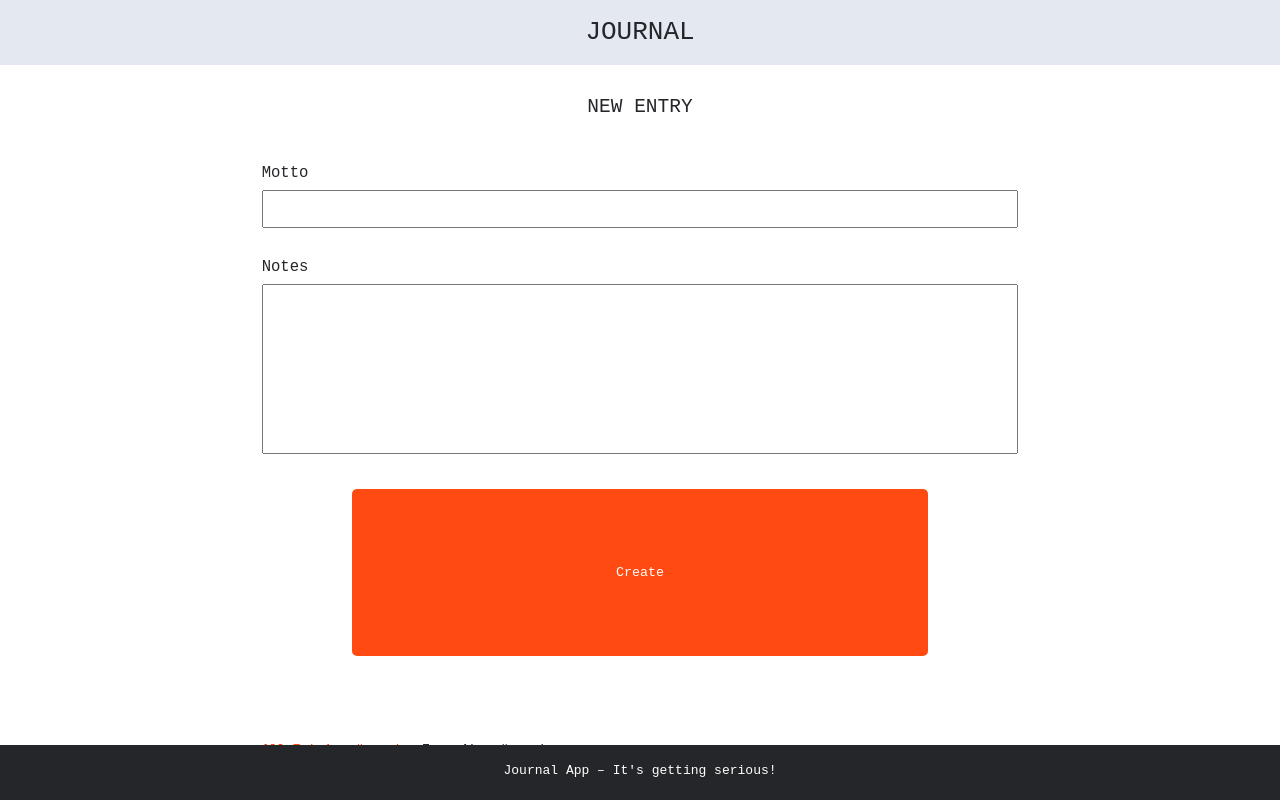
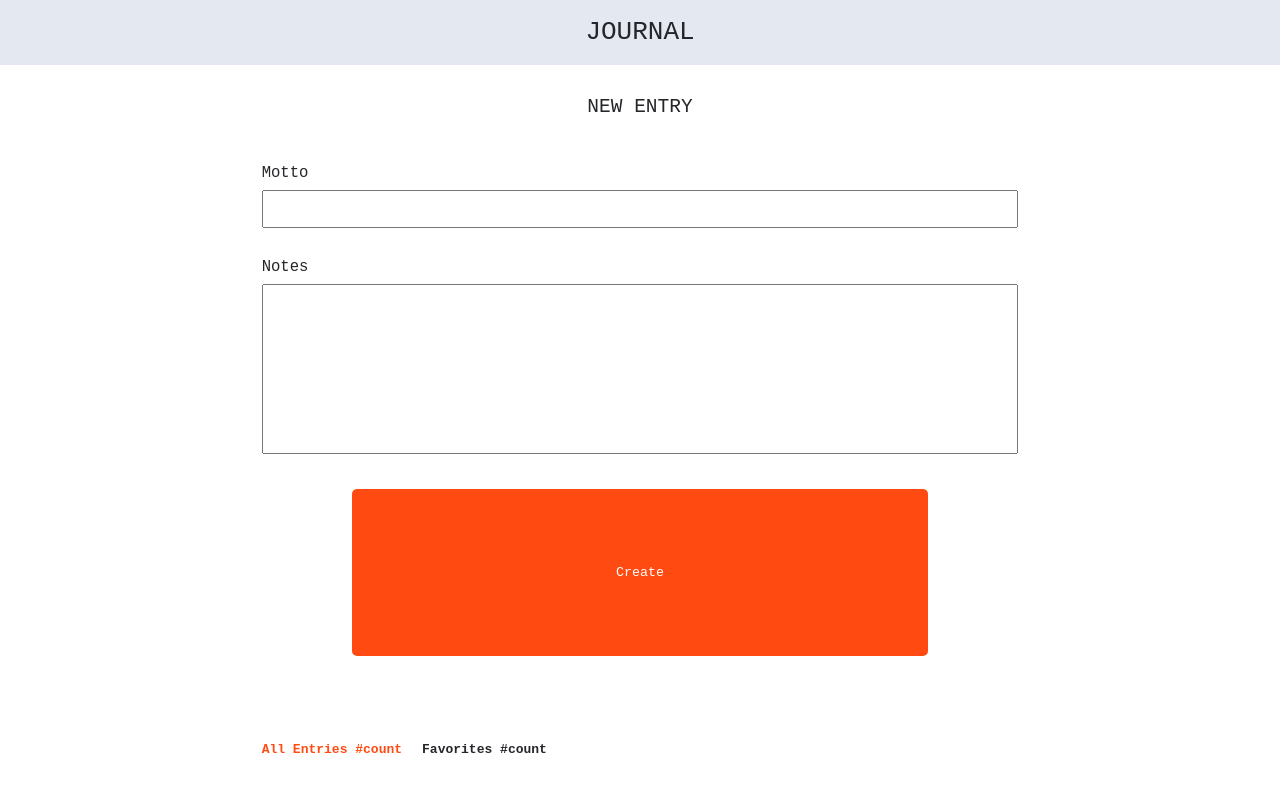
Before and after one commit to florianblaschke/journal-app-react, a React (Vite) app: page / in a window 1280 px wide. Shown: the top 800 px of the page. Built offline with nearby package versions, Linux system fonts and the light colour scheme.

Commit message:
fixed footer and put styling for header into own css file

```diff
--- a/src/App.css
+++ b/src/App.css
@@ -20,16 +20,3 @@
   font-family: monospace;
   color: var(--color-granite);
 }
-
-header {
-  position: absolute;
-  top: 0px;
-  width: 100%;
-  margin-top: 0px;
-  background-color: var(--color-water-10);
-}
-
-h1 {
-  text-align: center;
-  font-weight: lighter;
-}
--- a/src/components/Heading.jsx
+++ b/src/components/Heading.jsx
@@ -1,3 +1,5 @@
+import "./heading.css";
+
 export function Header() {
   return (
     <header>
--- a/src/components/footer.css
+++ b/src/components/footer.css
@@ -1,5 +1,5 @@
 footer {
-  position: sticky;
+  position: relative;
   bottom: 0px;
   width: 110%;
   height: 55px;
--- /dev/null
+++ b/src/components/heading.css
@@ -0,0 +1,12 @@
+header {
+  position: absolute;
+  top: 0px;
+  width: 110%;
+  margin-top: 0px;
+  background-color: var(--color-water-10);
+}
+
+h1 {
+  text-align: center;
+  font-weight: lighter;
+}
```
